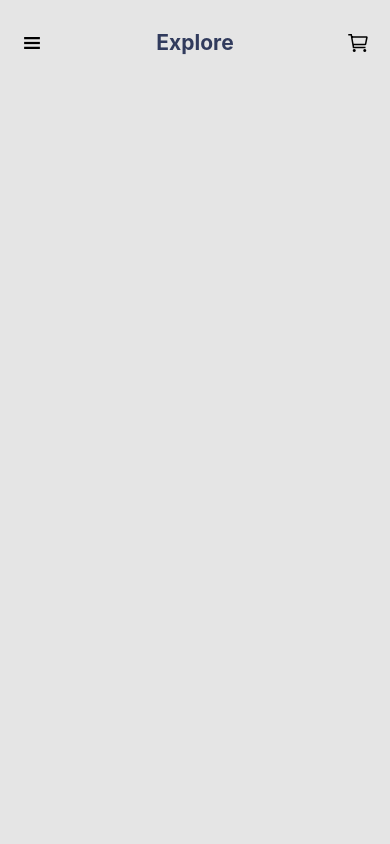
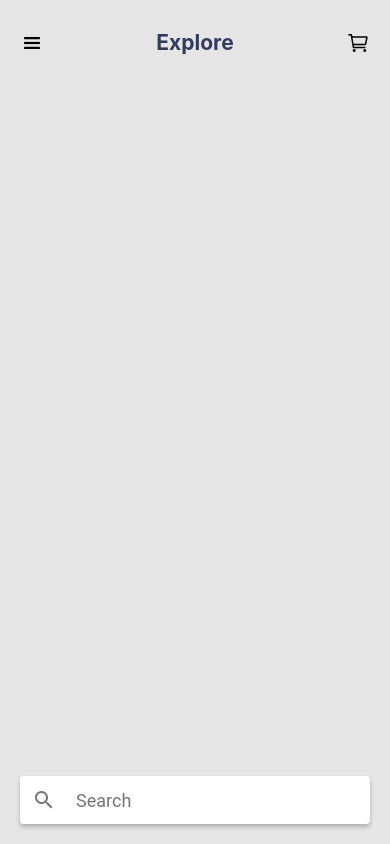
Before and after one commit to DK-AC/Sneakers_Shop, a React Native app: screen / in a window 390 px wide. Built offline with nearby package versions, Linux system fonts and the light colour scheme.

Commit message:
SearchBar

```diff
--- a/App.tsx
+++ b/App.tsx
@@ -1,11 +1,15 @@
 import {StatusBar} from 'expo-status-bar';
 import {StyleSheet, View} from 'react-native';
 import {Header} from "./component/Header/Header";
+import {SearchBar} from "./component/SearchBar/SearchBar";
+
 
 export default function App() {
     return (
+
         <View style={styles.container}>
             <Header/>
+            <SearchBar/>
             <StatusBar style="auto"/>
         </View>
     );
--- a/babel.config.js
+++ b/babel.config.js
@@ -2,5 +2,10 @@ module.exports = function(api) {
   api.cache(true);
   return {
     presets: ['babel-preset-expo'],
+    env: {
+      production: {
+        plugins: ['react-native-paper/babel'],
+      },
+    },
   };
 };
--- /dev/null
+++ b/component/SearchBar/SearchBar.tsx
@@ -0,0 +1,15 @@
+import * as React from 'react';
+import {useState} from 'react';
+import {Searchbar} from 'react-native-paper';
+
+export const SearchBar = () => {
+    const [searchQuery, setSearchQuery] = useState('');
+
+    return (
+        <Searchbar
+            placeholder="Search"
+            onChangeText={setSearchQuery}
+            value={searchQuery}
+        />
+    );
+};
--- a/package.json
+++ b/package.json
@@ -15,6 +15,7 @@
     "react": "17.0.1",
     "react-dom": "17.0.1",
     "react-native": "0.64.3",
+    "react-native-paper": "^4.12.1",
     "react-native-web": "0.17.1"
   },
   "devDependencies": {
```
Also changed, not shown: 1 other file (tests, documents, lock files or other folders).
